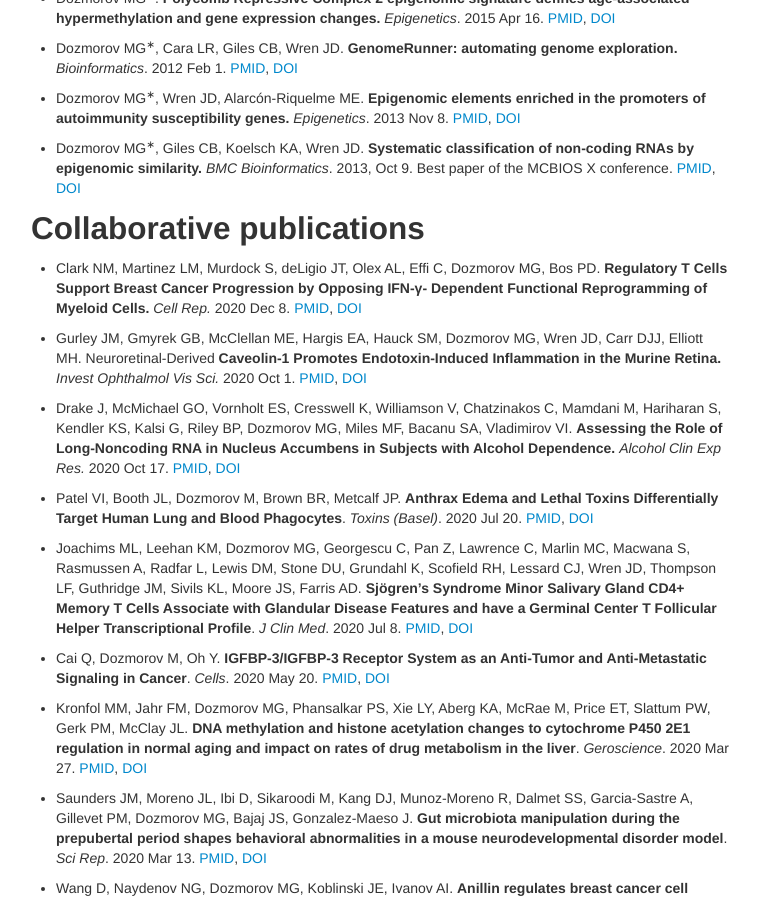
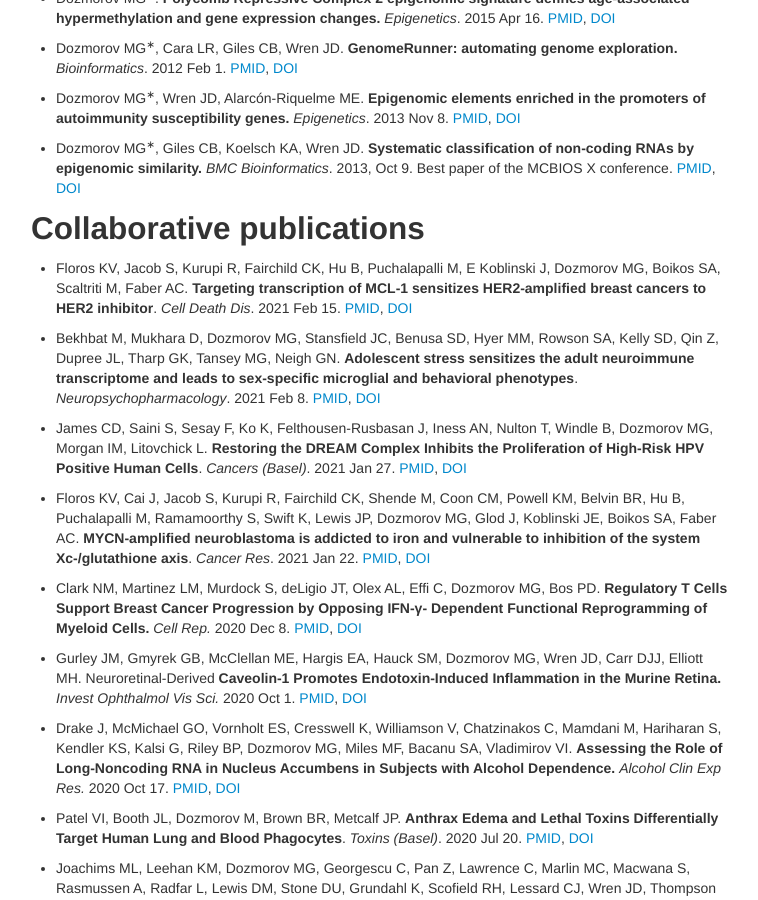
Before and after one commit to dozmorovlab/dozmorovlab.github.io, a Jekyll site: the page built from 02-pubs.md, in a window 1280 px wide and 900 px high, scrolled down 1124 px. Shown: the whole window, without its empty margins (259-1017 px from the left). Built offline with Jekyll 4.4.1, drawn with Linux system fonts in a browser that asks for light colours; comment, search, counter and statistics services are not loaded.

Commit message:
Add recent publications

```diff
--- a/02-pubs.md
+++ b/02-pubs.md
@@ -55,6 +55,14 @@ permalink: "publications.html"
 - Dozmorov MG<sup>&lowast;</sup>, Giles CB, Koelsch KA, Wren JD. **Systematic classification of non-coding RNAs by epigenomic similarity.** _BMC Bioinformatics_. 2013, Oct 9. Best paper of the MCBIOS X conference. [PMID](http://www.ncbi.nlm.nih.gov/pubmed/24267974), [DOI](https://doi.org/10.1186/1471-2105-14-S14-S2) <span data-badge-type="4" data-doi="10.1186/1471-2105-14-S14-S2" data-hide-no-mentions="true" class="altmetric-embed"> </span>
 
 ## Collaborative publications
+
+- Floros KV, Jacob S, Kurupi R, Fairchild CK, Hu B, Puchalapalli M, E Koblinski J, Dozmorov MG, Boikos SA, Scaltriti M, Faber AC. **Targeting transcription of MCL-1 sensitizes HER2-amplified breast cancers to HER2 inhibitor**. _Cell Death Dis_. 2021 Feb 15. [PMID](https://pubmed.ncbi.nlm.nih.gov/33589591/), [DOI](https://doi.org/10.1038/s41419-021-03457-6) <span data-badge-type="4" data-doi="10.1038/s41419-021-03457-6" data-hide-no-mentions="true" class="altmetric-embed"> </span>
+
+- Bekhbat M, Mukhara D, Dozmorov MG, Stansfield JC, Benusa SD, Hyer MM, Rowson SA, Kelly SD, Qin Z, Dupree JL, Tharp GK, Tansey MG, Neigh GN. **Adolescent stress sensitizes the adult neuroimmune transcriptome and leads to sex-specific microglial and behavioral phenotypes**. _Neuropsychopharmacology_. 2021 Feb 8. [PMID](https://pubmed.ncbi.nlm.nih.gov/33558677/), [DOI](https://doi.org/10.1038/s41386-021-00970-2) <span data-badge-type="4" data-doi="10.1038/s41386-021-00970-2" data-hide-no-mentions="true" class="altmetric-embed"> </span>
+
+- James CD, Saini S, Sesay F, Ko K, Felthousen-Rusbasan J, Iness AN, Nulton T, Windle B, Dozmorov MG, Morgan IM, Litovchick L. **Restoring the DREAM Complex Inhibits the Proliferation of High-Risk HPV Positive Human Cells**. _Cancers (Basel)_. 2021 Jan 27. [PMID](https://pubmed.ncbi.nlm.nih.gov/33513914/), [DOI](https://doi.org/10.3390/cancers13030489) <span data-badge-type="4" data-doi="10.3390/cancers13030489" data-hide-no-mentions="true" class="altmetric-embed"> </span>
+
+- Floros KV, Cai J, Jacob S, Kurupi R, Fairchild CK, Shende M, Coon CM, Powell KM, Belvin BR, Hu B, Puchalapalli M, Ramamoorthy S, Swift K, Lewis JP, Dozmorov MG, Glod J, Koblinski JE, Boikos SA, Faber AC. **MYCN-amplified neuroblastoma is addicted to iron and vulnerable to inhibition of the system Xc-/glutathione axis**. _Cancer Res_. 2021 Jan 22. [PMID](https://pubmed.ncbi.nlm.nih.gov/33483374/), [DOI](https://doi.org/10.1158/0008-5472.can-20-1641) <span data-badge-type="4" data-doi="10.1158/0008-5472.can-20-1641" data-hide-no-mentions="true" class="altmetric-embed"> </span>
 
 - Clark NM, Martinez LM, Murdock S, deLigio JT, Olex AL, Effi C, Dozmorov MG, Bos PD. **Regulatory T Cells Support Breast Cancer Progression by Opposing IFN-γ- Dependent Functional Reprogramming of Myeloid Cells.** _Cell Rep._ 2020 Dec 8. [PMID](http://www.ncbi.nlm.nih.gov/pubmed/33296659), [DOI](https://doi.org/10.1016/j.celrep.2020.108482) <span data-badge-type="4" data-doi="10.1016/j.celrep.2020.108482" data-hide-no-mentions="true" class="altmetric-embed"> </span>
 
```
